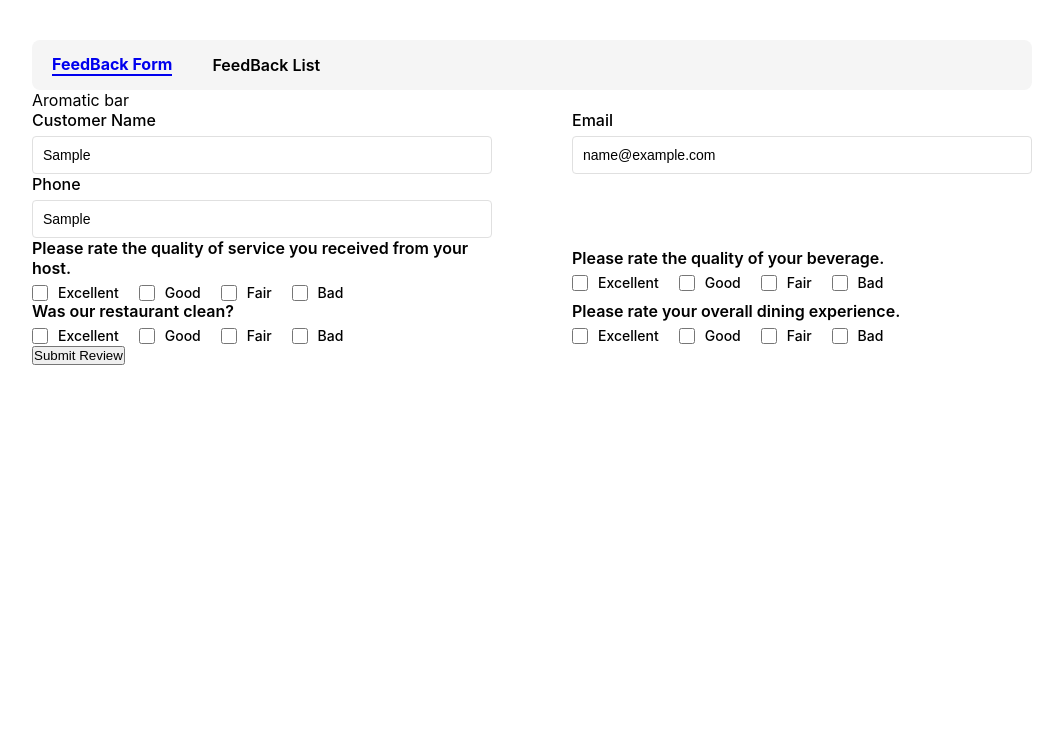
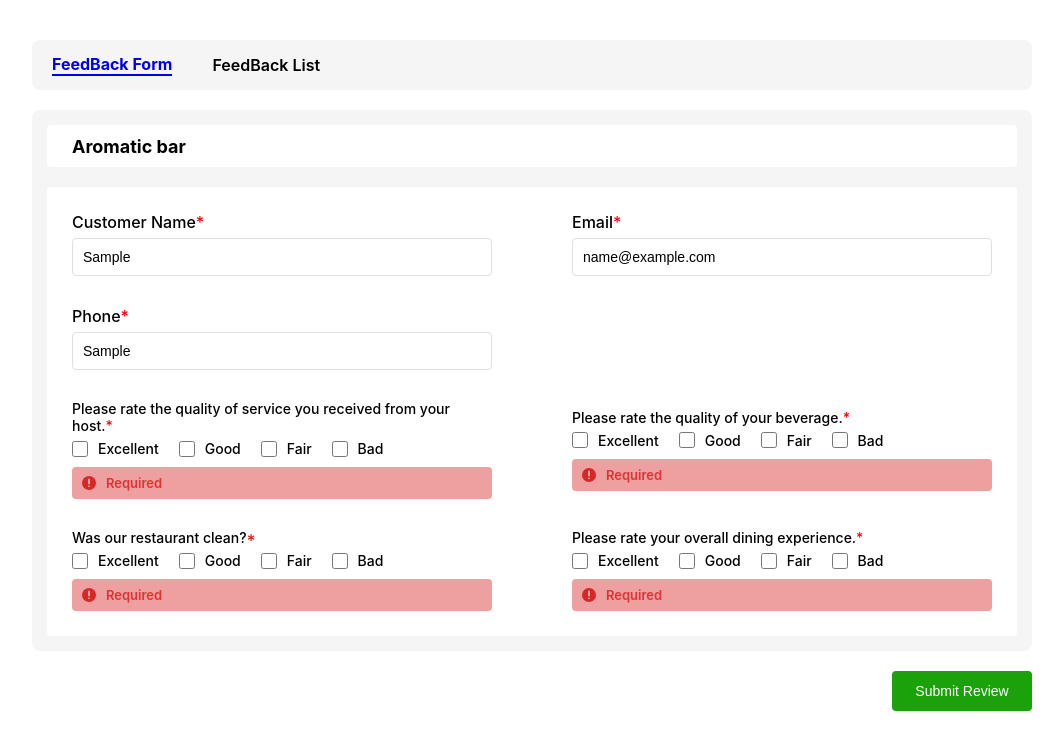
Before and after one commit to sumitsingh4411/senpiper-assignment, a React (Create React App) app: page / in a window 1280 px wide. Both pictures are taken after typing "Sample", "name@example.com", "Sample" into the empty fields and a click on the button "Submit Review". Shown: the top 750 px of the page, without its empty margins (108-1171 px from the left). Built offline with nearby package versions, Linux system fonts and the light colour scheme.

Commit message:
creating folder stracture and design for feedback form and success message

```diff
--- a/src/app/AllRoutes.tsx
+++ b/src/app/AllRoutes.tsx
@@ -1,6 +1,7 @@
 import { BrowserRouter as Router, Routes, Route } from "react-router-dom";
 import FeedBackForm from "../pages/feedbackForm/FeedBackForm";
 import FeedBackList from "../pages/feedbackList/FeedBackList";
+import SuccessFeedback from "../pages/successFeedback/SuccessFeedback";
 import { URLPaths } from "../shared/utils/constant";
 
 export default function AllRoutes() {
@@ -8,7 +9,7 @@ export default function AllRoutes() {
     <Router>
       <Routes>
         <Route path={URLPaths.HOME} element={<FeedBackForm />} />
-        <Route path={URLPaths.FEEDBACK_FORM} element={<FeedBackForm />} />
+        <Route path={URLPaths.FEEDBACK_FORM} element={<SuccessFeedback />} />
         <Route path={URLPaths.FEEDBACK_LIST} element={<FeedBackList />} />
         <Route path="**" element={<div>Not Found</div>} />
       </Routes>
--- a/src/pages/feedbackForm/FeddBackForm.css
+++ b/src/pages/feedbackForm/FeddBackForm.css
@@ -17,3 +17,55 @@
   align-items: center;
   justify-content: center;
 }
+.feedback-form {
+  display: flex;
+  flex-direction: column;
+  gap: 20px;
+}
+.form-section {
+  margin-top: 20px;
+  background-color: #f5f5f5;
+  border-radius: 8px;
+  padding: 15px;
+  display: flex;
+  flex-direction: column;
+  gap: 20px;
+}
+.feedback-form-header {
+  display: flex;
+  align-items: center;
+  height: 42px;
+  width: 100%;
+  background-color: #fff;
+  border-radius: 4px;
+  padding: 0px 25px;
+  font-size: 18px;
+  font-weight: 700;
+  color: #000000;
+}
+
+.feedback-form-container {
+  display: flex;
+  flex-direction: column;
+  gap: 30px;
+  background-color: #fff;
+  border-radius: 4px;
+  padding: 25px;
+}
+.form-section-btn {
+  display: flex;
+  align-items: center;
+  justify-content: flex-end;
+}
+.submit-button {
+  width: 140px;
+  height: 40px;
+  background-color: #1ba109;
+  border-radius: 4px;
+  font-size: 14px;
+  font-weight: 400;
+  color: #ffffff;
+  cursor: pointer;
+  border: none;
+  outline: none;
+}
--- a/src/pages/feedbackForm/FeedBackForm.tsx
+++ b/src/pages/feedbackForm/FeedBackForm.tsx
@@ -1,4 +1,4 @@
-import React from "react";
+import React, { useState } from "react";
 import CustomCheckBox from "../../shared/component/customCheckbox/CustomCheckBox";
 import CustomInput from "../../shared/component/customInput/CustomInput";
 import TabSection from "../../shared/component/tabSection/TabSection";
@@ -6,6 +6,60 @@ import { FEEDBACK_FORM_LABEL, PAGE_KEY } from "../../shared/utils/constant";
 import "./FeddBackForm.css";
 
 export default function FeedBackForm() {
+  const [feedbackForm, setFeedbackForm] = useState({
+    name: "",
+    email: "",
+    phone: "",
+    country: "",
+    service: "",
+    beverage: "",
+    clean: "",
+    food: "",
+  });
+  const [error, setError] = useState({
+    name: "",
+    email: "",
+    phone: "",
+    country: "",
+    service: "",
+    beverage: "",
+    clean: "",
+    food: "",
+  });
+  const sendFeedbackForm = () => {
+    let tempError = { ...error };
+    if (feedbackForm.name === "") {
+      tempError.name = "Name is required";
+    }
+    if (feedbackForm.email === "") {
+      tempError.email = "Email is required";
+    }
+    if (feedbackForm.phone === "") {
+      tempError.phone = "Phone is required";
+    }
+    if (feedbackForm.country === "") {
+      setError({ ...error, country: "Required" });
+    }
+    if (feedbackForm.service === "") {
+      tempError.service = "Required";
+    }
+    if (feedbackForm.beverage === "") {
+      tempError.beverage = "Required";
+    }
+    if (feedbackForm.clean === "") {
+      tempError.clean = "Required";
+    }
+    if (feedbackForm.food === "") {
+      tempError.food = "Required";
+    }
+    setError(tempError);
+  };
+  console.log(error);
+  const feedbackFormOnchange = (e: any) => {
+    const { name, value } = e.target;
+    setFeedbackForm({ ...feedbackForm, [name]: value });
+  };
+
   return (
     <div className="feedback-section">
       <TabSection activeTab={PAGE_KEY.FEEDBACK_FORM} />
@@ -18,28 +72,72 @@ export default function FeedBackForm() {
                 type="text"
                 placeholder="E.g. jon snow"
                 label="Customer Name"
+                value={feedbackForm.name}
+                onChange={feedbackFormOnchange}
+                name="name"
+                error={error.name}
               />
               <CustomInput
                 type="email"
                 placeholder="E.g. abc@gmail.com"
                 label="Email"
+                value={feedbackForm.email}
+                onChange={feedbackFormOnchange}
+                name="email"
+                error={error.email}
               />
             </div>
             <div className="feedback-row">
-              <CustomInput type="text" placeholder="9999999999" label="Phone" />
+              <CustomInput
+                type="text"
+                placeholder="9999999999"
+                label="Phone"
+                value={feedbackForm.phone}
+                onChange={feedbackFormOnchange}
+                name="phone"
+                error={error.phone}
+              />
               <div className="place_holer_div"></div>
             </div>
             <div className="feedback-row">
-              <CustomCheckBox label={FEEDBACK_FORM_LABEL.SERVICE} />
-              <CustomCheckBox label={FEEDBACK_FORM_LABEL.BEVERAGE} />
+              <CustomCheckBox
+                label={FEEDBACK_FORM_LABEL.SERVICE}
+                value={feedbackForm.service}
+                onChange={feedbackFormOnchange}
+                name="service"
+                error={error.service}
+              />
+              <CustomCheckBox
+                label={FEEDBACK_FORM_LABEL.BEVERAGE}
+                value={feedbackForm.beverage}
+                onChange={feedbackFormOnchange}
+                name="beverage"
+                error={error.beverage}
+              />
             </div>
             <div className="feedback-row">
-              <CustomCheckBox label={FEEDBACK_FORM_LABEL.CLEAN} />
-              <CustomCheckBox label={FEEDBACK_FORM_LABEL.FOOD} />
+              <CustomCheckBox
+                label={FEEDBACK_FORM_LABEL.CLEAN}
+                value={feedbackForm.clean}
+                onChange={feedbackFormOnchange}
+                name="clean"
+                error={error.clean}
+              />
+              <CustomCheckBox
+                label={FEEDBACK_FORM_LABEL.FOOD}
+                value={feedbackForm.food}
+                onChange={feedbackFormOnchange}
+                name="food"
+                error={error.food}
+              />
             </div>
           </div>
         </div>
-        <button className="submit-button">Submit Review</button>
+        <div className="form-section-btn">
+          <button className="submit-button" onClick={sendFeedbackForm}>
+            Submit Review
+          </button>
+        </div>
       </div>
     </div>
   );
--- a/src/pages/feedbackList/FeedBackList.css
+++ b/src/pages/feedbackList/FeedBackList.css
@@ -4,3 +4,37 @@
   height: 100%;
   max-width: 1200px;
 }
+.feedback-list {
+  margin-top: 20px;
+  border-top: 1px solid black;
+  display: flex;
+  flex-direction: column;
+  gap: 15px;
+}
+.feedback-list-container-top {
+  background-color: #f5f5f5;
+  border-radius: 4px;
+  padding: 15px;
+  display: flex;
+  flex-direction: column;
+  gap: 20px;
+  min-height: 400px;
+}
+.feedback-list-footer {
+  display: flex;
+  align-items: center;
+  justify-content: flex-end;
+}
+.delete_button {
+  width: 140px;
+  height: 40px;
+  background-color: #da4545;
+  border-radius: 4px;
+  display: flex;
+  align-items: center;
+  justify-content: center;
+  cursor: pointer;
+  border: none;
+  outline: none;
+  color: white;
+}
--- /dev/null
+++ b/src/pages/feedbackList/FeedBackSingleRow.tsx
@@ -0,0 +1,5 @@
+import React from "react";
+
+export default function FeedBackSingleRow() {
+  return <div className="feedback-list-item-single-row"></div>;
+}
--- a/src/shared/component/customCheckbox/CustomCheckBox.css
+++ b/src/shared/component/customCheckbox/CustomCheckBox.css
@@ -6,8 +6,8 @@
 }
 
 .custom_checkbox_label {
-  font-size: 16px;
-  font-weight: 600;
+  font-size: 14px;
+  font-weight: 500;
   color: #000000;
 }
 .custom_checkbox_container {
@@ -37,3 +37,25 @@
   justify-content: center;
   cursor: pointer;
 }
+.required_value {
+  color: red;
+}
+.error {
+  display: flex;
+  align-items: center;
+  gap: 10px;
+  height: 32px;
+  background-color: rgb(238, 160, 160);
+  border-radius: 4px;
+  padding: 0px 10px;
+  margin-top: 4px;
+}
+.error_icon {
+  width: 14px;
+  height: 14px;
+}
+.error_text {
+  font-size: 13px;
+  font-weight: 600;
+  color: #df3333;
+}
--- a/src/shared/component/customCheckbox/CustomCheckBox.tsx
+++ b/src/shared/component/customCheckbox/CustomCheckBox.tsx
@@ -1,20 +1,42 @@
 import React from "react";
 import { CHECKBOX_LABEL } from "../../utils/constant";
 import "./CustomCheckBox.css";
+import errorIcon from "../../../assets/error.svg";
 
-export default function CustomCheckBox({ label, error }: any) {
+export default function CustomCheckBox({
+  label,
+  error,
+  value,
+  onChange,
+  name,
+}: any) {
   return (
     <div className="custom-checkbox">
-      <label className="custom_checkbox_label">{label}</label>
+      <label className="custom_checkbox_label">
+        {label}
+        <span className="required_value">*</span>
+      </label>
       <div className="custom_checkbox_container">
         {CHECKBOX_LABEL.map((item: any) => (
           <div className="checkbox_container">
-            <input type="checkbox" className="custom_checkbox" />
+            <input
+              type="checkbox"
+              className="custom_checkbox"
+              value={value}
+              onChange={onChange}
+              name={name}
+            />
             <span className="checkbox_label">{item.label}</span>
           </div>
         ))}
       </div>
-      {error && <div className="error">{error}</div>}
+      {error && (
+        <div className="error">
+          {" "}
+          <img src={errorIcon} alt="error" className="error_icon" />{" "}
+          <p className="error_text">{error}</p>
+        </div>
+      )}
     </div>
   );
 }
--- a/src/shared/component/customInput/CustomInput.css
+++ b/src/shared/component/customInput/CustomInput.css
@@ -19,3 +19,25 @@
   outline: none;
   width: 100%;
 }
+.required_value {
+  color: red;
+}
+.error {
+  display: flex;
+  align-items: center;
+  gap: 10px;
+  height: 32px;
+  background-color: rgb(238, 160, 160);
+  border-radius: 4px;
+  padding: 0px 10px;
+  margin-top: 4px;
+}
+.error_icon {
+  width: 14px;
+  height: 14px;
+}
+.error_text {
+  font-size: 13px;
+  font-weight: 600;
+  color: #df3333;
+}
--- a/src/shared/component/customInput/CustomInput.tsx
+++ b/src/shared/component/customInput/CustomInput.tsx
@@ -1,16 +1,37 @@
 import React from "react";
 import "./CustomInput.css";
+import errorIcon from "../../../assets/error.svg";
 
-export default function CustomInput({ type, placeholder, label, error }: any) {
+export default function CustomInput({
+  type,
+  placeholder,
+  label,
+  error,
+  value,
+  onChange,
+  name,
+}: any) {
   return (
     <div className="custom-input">
-      <label className="custom_label">{label}</label>
+      <label className="custom_label">
+        {label}
+        <span className="required_value">*</span>
+      </label>
       <input
         type={type}
         placeholder={placeholder}
         className="custom_input_filed"
+        value={value}
+        onChange={onChange}
+        name={name}
       />
-      {error && <div className="error">{error}</div>}
+      {error && (
+        <div className="error">
+          {" "}
+          <img src={errorIcon} alt="error" className="error_icon" />{" "}
+          <p className="error_text">{error}</p>
+        </div>
+      )}
     </div>
   );
 }
```
Also changed, not shown: src/pages/feedbackList/FeedBackList.tsx (+14 -1 lines), src/pages/successFeedback/SuccessFeedback.css (added, +43 -0 lines), src/pages/successFeedback/SuccessFeedback.tsx (added, +22 -0 lines), src/assets/error.svg (added), src/assets/success.png (added).
